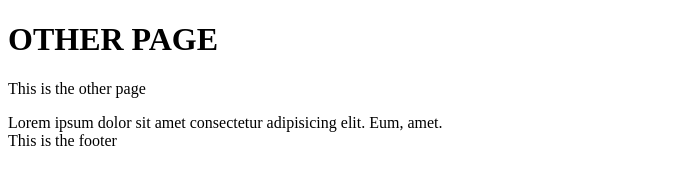
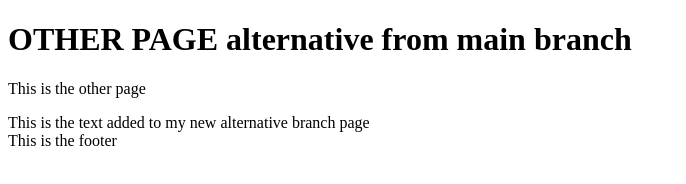
Before and after one commit to kevinjohnkiely/may-hackathon-test, a plain HTML site: page other.html in a window 1280 px wide. Shown: the whole page, without its empty margins (0-686 px from the left). Drawn offline with Linux system fonts and the light colour scheme.

Commit message:
new changes to alt branch

```diff
--- a/other.html
+++ b/other.html
@@ -7,9 +7,9 @@
     <title>Document</title>
 </head>
 <body>
-    <h1>OTHER PAGE</h1>
+    <h1>OTHER PAGE alternative from main branch</h1>
     <p>This is the other page</p>
-    <section>Lorem ipsum dolor sit amet consectetur adipisicing elit. Eum, amet.</section>
+    <section>This is the text added to my new alternative branch page</section>
     <footer>This is the footer</footer>
 </body>
 </html>
```
